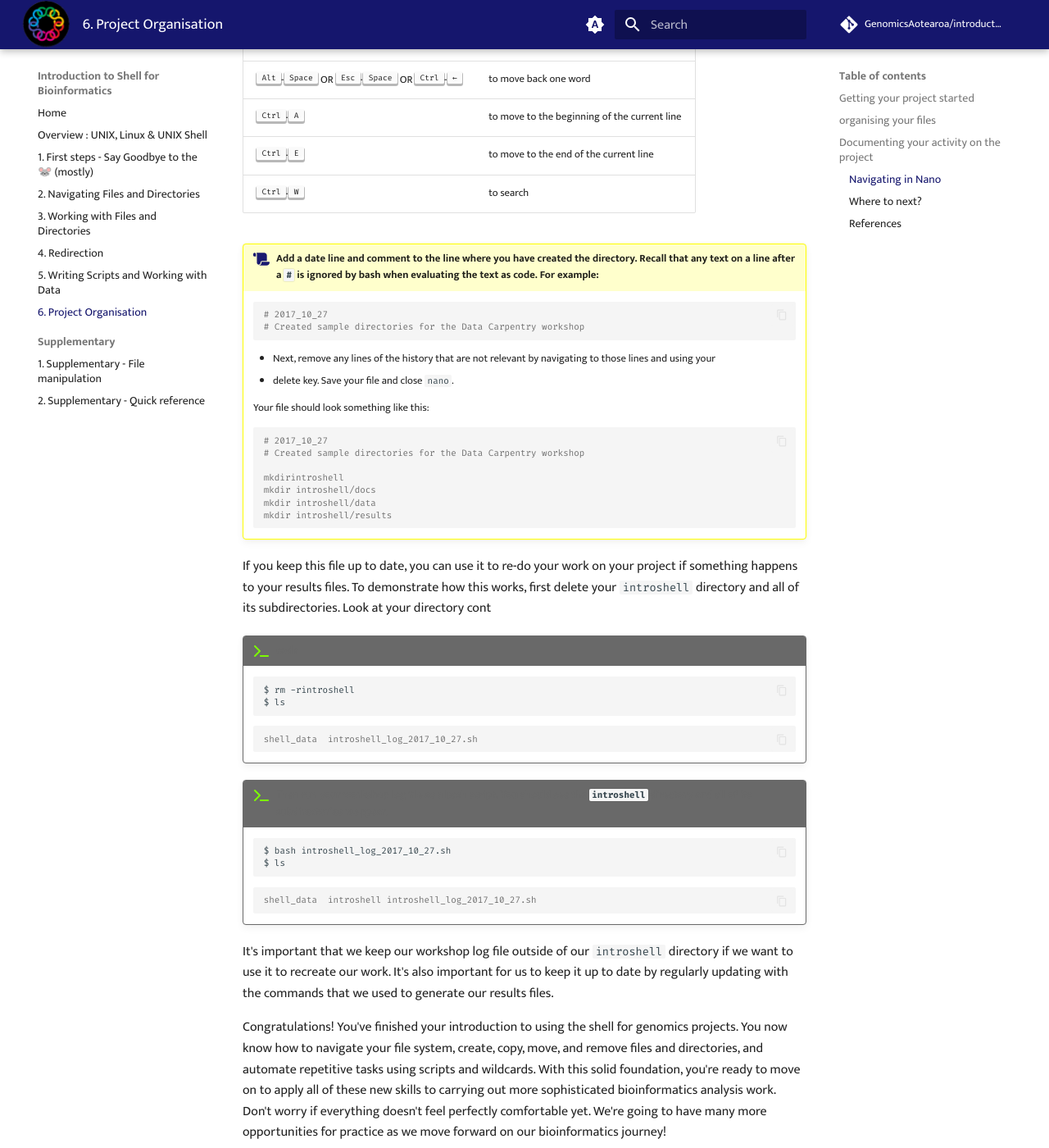
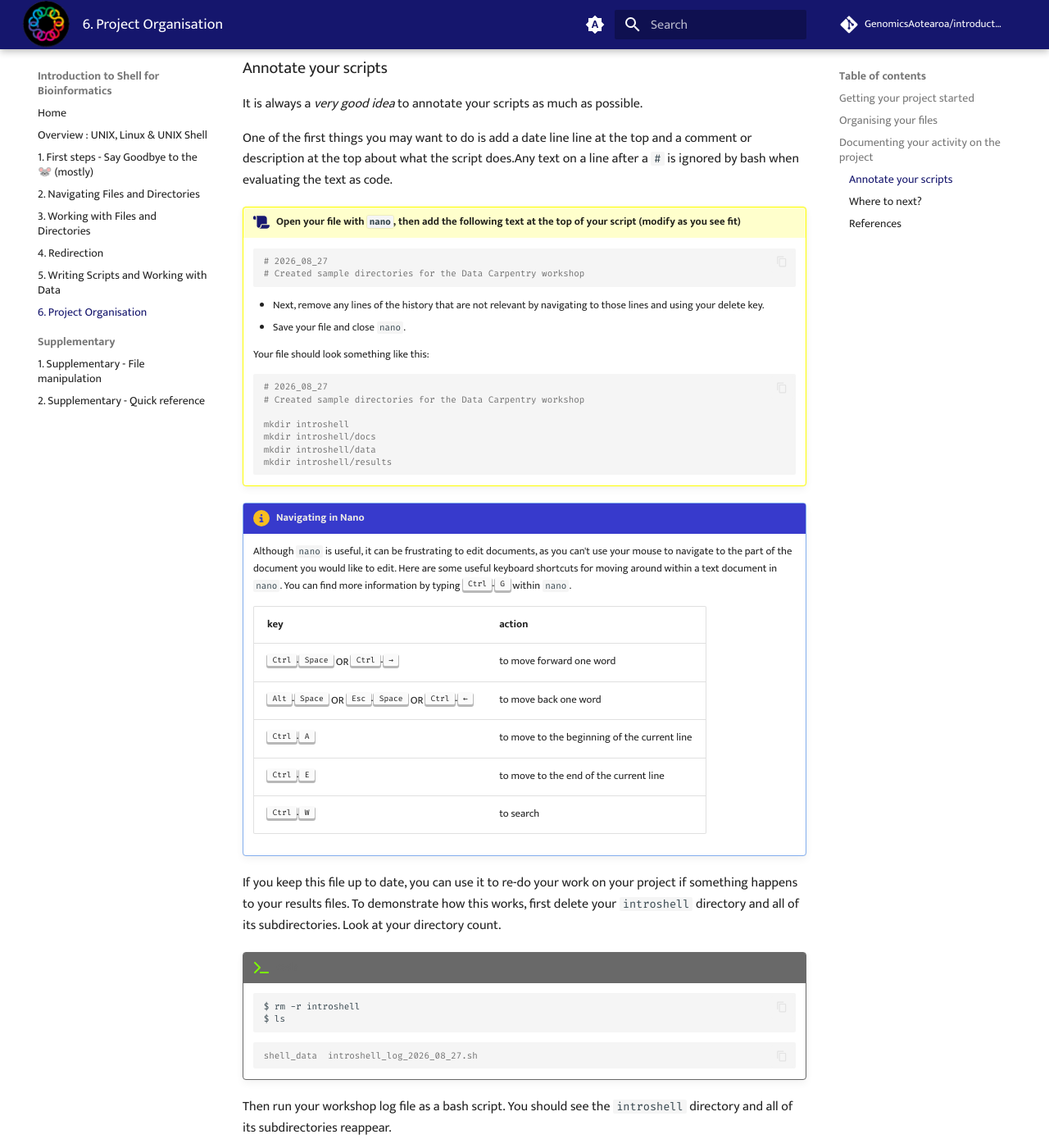
Before and after one commit to GenomicsAotearoa/introduction-to-shell, an MkDocs documentation site: the page built from docs/06-organization.md, in a window 1280 px wide and 1400 px high, scrolled down 4185 px. Shown: the whole window at 82% size. Built offline with MkDocs 1.6.1 and Material for MkDocs 9.7.7, drawn with Linux system fonts in a browser that asks for light colours; comment, search, counter and statistics services are not loaded; some of the changed text lies outside the part shown.

Commit message:
modify prog org, fix terminal code headers

````diff
--- a/docs/06-organization.md
+++ b/docs/06-organization.md
@@ -65,12 +65,12 @@
     You should see the output:
 
     ```output
-    /home/training
+    /home/training#
     ```
 !!! tip "If you aren't in your home directory, the easiest way to get there is to enter the command `cd`, which always returns you to home."
 
 
-!!! dumbbell Exercise
+!!! dumbbell "Exercise"
 
     Use the `mkdir` command to make the following directories:
 
@@ -80,14 +80,19 @@
     - `introshell/results`
 
 
-??? success "Solution"
+    ??? success "Solution"
 
-    ```bash
-    $ mkdir introshell
-    $ mkdir introshell/docs
-    $ mkdir introshell/data
-    $ mkdir introshell/results
-    ```
+        ```bash
+        $ mkdir introshell
+        $ mkdir introshell/docs
+        $ mkdir introshell/data
+        $ mkdir introshell/results
+        ```
+        Or to do this in one line, type:
+
+        ```bash
+        $ mkdir -p introshell/{docs,data,results}
+        ```
 
 Use `ls -R` to verify that you have created these directories. The `-R` option for `ls` stands for recursive. This option causes
 `ls` to return the contents of each subdirectory within the directory
@@ -112,7 +117,7 @@
     introshell/results:
     ```
 
-## organising your files
+## Organising your files
 
 Before beginning any analysis, it's important to save a copy of your
 raw data. The raw data should never be changed. Regardless of how
@@ -126,6 +131,8 @@
 do your manipulations on that file, rather than the raw version. We
 learned in [a previous episode](https://datacarpentry.org/shell-genomics/03-working-with-files#file-permissions) how to prevent overwriting our raw data
 files by setting restrictive file permissions.
+
+We also recommend making two subdirectories in `data` – one for `raw` data and one for `processed` data.
 
 You can store any results that are generated from your analysis in
 the `results` folder. This guarantees that you won't confuse results
@@ -145,6 +152,10 @@
 record-keeping process is just as important when doing computational
 analyses. Luckily, it's even easier to record the steps you've
 carried out computational than it is when working at the bench.
+
+The best thing we can do is run and keep all our important commands in **scripts**. This allows us to record, recreate, track and share with others exactly what we did to produce the results.
+
+As an example, we can record our previous commands we ran just now to make the introshell directory and subdirectories in a **bash script**, complete with annotation.
 
 The `history` command is a convenient way to document all the
 commands you have used while analysing and manipulating your project
@@ -169,12 +180,12 @@
 
     Using your knowledge of the shell, use the append redirect `>>` to create a file called
     `introshell_log_XXXX_XX_XX.sh` (Use the four-digit year, two-digit month, and two digit day, e.g.
-    `introshell_log_2017_10_27.sh`)
+    `introshell_log_2026_08_27.sh`)
 
     ??? success "Solution"
 
         ```bash
-        $ history | tail -n 7 >> introshell_log_2017_10_27.sh
+        $ history | tail -n 7 >> introshell_log_2026_08_27.sh
         ```
 
     Note we used the last 7 lines as an example, the number of lines may vary.
@@ -184,87 +195,105 @@
 from our log, let's use the `nano` text editor to fix the file:
 
 ```bash
-$ nano introshell_log_2017_10_27.sh
+nano introshell_log_2026_08_27.sh
 ```
 
-(Remember to replace the `2017_10_27` with your workshop date.)
+(Remember to replace the `2026_08_27` with your workshop date.)
 
 From the `nano` screen, you can use your cursor to navigate, type, and delete any redundant lines.
 
 
+??? tip "Bonus: Use the `date` command and command substitution to name your file"
+    In the [Intermediate Shell for Bioinformatics](https://genomicsaotearoa.github.io/shell-for-bioinformatics/3_streams_red_pipe/#command-substitution) workshop, we introduce using `date` to name files using command subsititution.
 
-### Navigating in Nano
+    The `date` command will print today's date and time, and we can combine this with different flags to format the output as we'd like.
 
-Although `nano` is useful, it can be frustrating to edit documents, as you
-can't use your mouse to navigate to the part of the document you would like to edit.
-Here are some useful keyboard shortcuts for moving around within a text document in
-`nano`. You can find more information by typing <kbd>Ctrl</kbd>\-<kbd>G</kbd> within `nano`.
-
-| key   | action                                       |
-| ----- | -------------------------------------------- |
-| <kbd>Ctrl</kbd>\-<kbd>Space</kbd> OR <kbd>Ctrl</kbd>\-<kbd>→</kbd>  | to move forward one word                     |
-| <kbd>Alt</kbd>\-<kbd>Space</kbd> OR <kbd>Esc</kbd>\-<kbd>Space</kbd> OR <kbd>Ctrl</kbd>\-<kbd>←</kbd>   | to move back one word                        |
-| <kbd>Ctrl</kbd>\-<kbd>A</kbd>  | to move to the beginning of the current line |
-| <kbd>Ctrl</kbd>\-<kbd>E</kbd>  | to move to the end of the current line       |
-| <kbd>Ctrl</kbd>\-<kbd>W</kbd>  | to search                                    |
-
-
-
-
-
-!!! scroll "Add a date line and comment to the line where you have created the directory. Recall that any text on a line after a `#` is ignored by bash when evaluating the text as code. For example:"
+    Instead of manually typing the date when you created the introshell_log_2026_08_27.sh file above, instead you could run:
 
     ```bash
-    # 2017_10_27
+    history | tail -n 7 >> introshell_log_$(date +%Y_%m_%d).sh
+    ```
+
+### Annotate your scripts
+
+It is always a *very good idea* to annotate your scripts as much as possible.
+
+One of the first things you may want to do is add a date line line at the top and a comment or description at the top about what the script does.Any text on a line after a `#` is ignored by bash when evaluating the text as code.
+
+!!! scroll "Open your file with `nano`, then add the following text at the top of your script (modify as you see fit)"
+
+    ```bash
+    # 2026_08_27
     # Created sample directories for the Data Carpentry workshop
     ```
 
-    - Next, remove any lines of the history that are not relevant by navigating to those lines and using your
-    - delete key. Save your file and close `nano`.
+    - Next, remove any lines of the history that are not relevant by navigating to those lines and using your delete key.
+    - Save your file and close `nano`.
 
     Your file should look something like this:
 
     ```output
-    # 2017_10_27
+    # 2026_08_27
     # Created sample directories for the Data Carpentry workshop
 
-    mkdirintroshell
+    mkdir introshell
     mkdir introshell/docs
     mkdir introshell/data
     mkdir introshell/results
     ```
 
+!!! circle-info "Navigating in Nano"
+
+    Although `nano` is useful, it can be frustrating to edit documents, as you
+    can't use your mouse to navigate to the part of the document you would like to edit.
+    Here are some useful keyboard shortcuts for moving around within a text document in
+    `nano`. You can find more information by typing <kbd>Ctrl</kbd>\-<kbd>G</kbd> within `nano`.
+
+    | key   | action                                       |
+    | ----- | -------------------------------------------- |
+    | <kbd>Ctrl</kbd>\-<kbd>Space</kbd> OR <kbd>Ctrl</kbd>\-<kbd>→</kbd>  | to move forward one word                     |
+    | <kbd>Alt</kbd>\-<kbd>Space</kbd> OR <kbd>Esc</kbd>\-<kbd>Space</kbd> OR <kbd>Ctrl</kbd>\-<kbd>←</kbd>   | to move back one word                        |
+    | <kbd>Ctrl</kbd>\-<kbd>A</kbd>  | to move to the beginning of the current line |
+    | <kbd>Ctrl</kbd>\-<kbd>E</kbd>  | to move to the end of the current line       |
+    | <kbd>Ctrl</kbd>\-<kbd>W</kbd>  | to search                                    |
+
+
+
+
 If you keep this file up to date, you can use it to re-do your work on your project if something happens to your results files. To demonstrate how this works, first delete
 your `introshell` directory and all of its subdirectories. Look at your directory
-cont
+count.
 
 !!! terminal "code"
 
     ```bash
-    $ rm -rintroshell
+    $ rm -r introshell
     $ ls
     ```
 
     ```output
-    shell_data	introshell_log_2017_10_27.sh
+    shell_data	introshell_log_2026_08_27.sh
     ```
 
-!!! terminal -2 "Then run your workshop log file as a bash script. You should see the `introshell` directory and all of its subdirectories reappear."
+Then run your workshop log file as a bash script. You should see the `introshell` directory and all of its subdirectories reappear.
+
+!!! terminal
 
     ```bash
-    $ bash introshell_log_2017_10_27.sh
+    $ bash introshell_log_2026_08_27.sh
     $ ls
     ```
 
     ```output
-    shell_data	introshell introshell_log_2017_10_27.sh
+    shell_data	introshell introshell_log_2026_08_27.sh
     ```
 
 It's important that we keep our workshop log file outside of our `introshell` directory
 if we want to use it to recreate our work. It's also important for us to keep it up to
 date by regularly updating with the commands that we used to generate our results files.
 
-Congratulations! You've finished your introduction to using the shell for genomics
+
+***Congratulations!*** You've finished your introduction to using the shell for genomics
 projects. You now know how to navigate your file system, create, copy, move,
 and remove files and directories, and automate repetitive tasks using scripts and
 wildcards. With this solid foundation, you're ready to move on to apply all of these new
@@ -315,7 +349,8 @@
 
 [A Quick Guide to organising Computational Biology Projects](https://journals.plos.org/ploscompbiol/article?id=10.1371/journal.pcbi.1000424)
 
-!!! graduation-cap "keypoints"
+!!! graduation-cap "Keypoints"
 
     - Spend the time to organise your file system when you start a new project. Your future self will thank you!
     - Always save a write-protected copy of your raw data.
+    - Create and annotate scripts
````
Also changed, not shown: other parts of docs/06-organization.md (+6 -1 lines), docs/03-working-with-files.md (+2 -2 lines).
